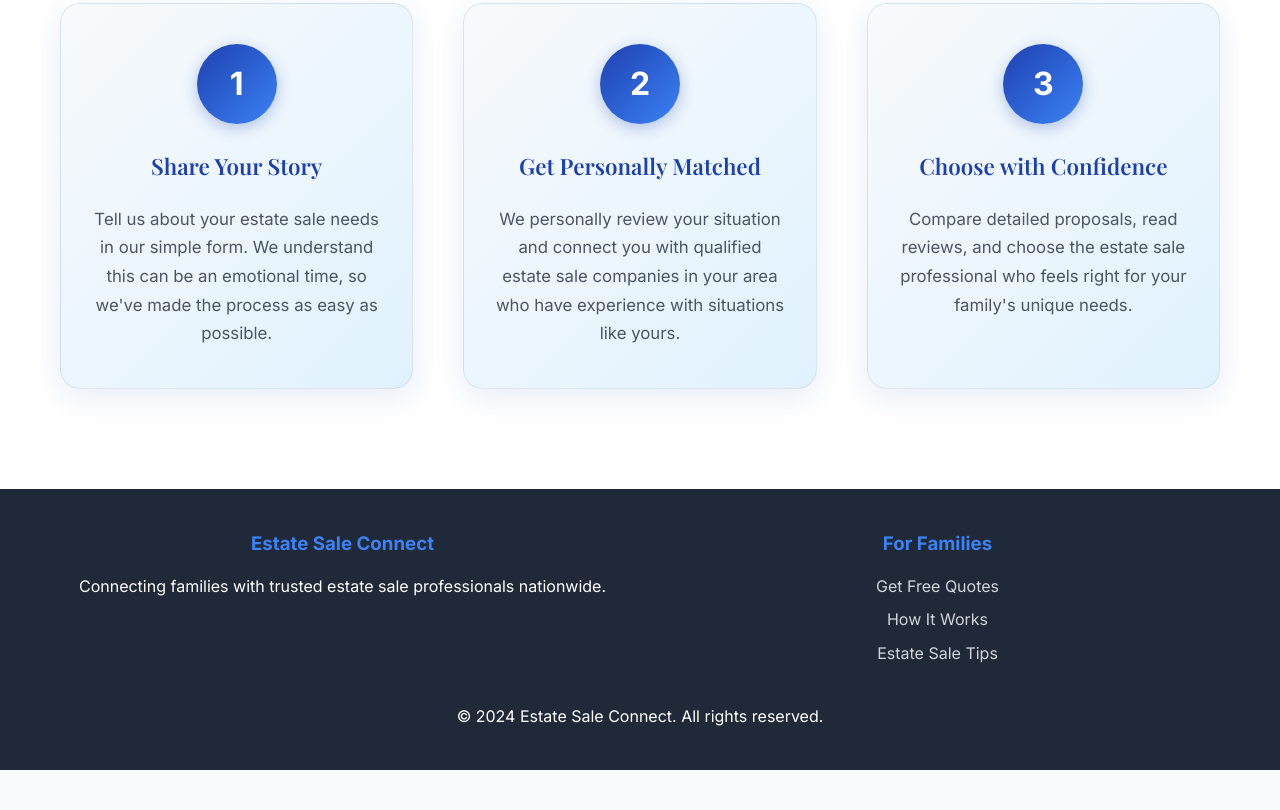
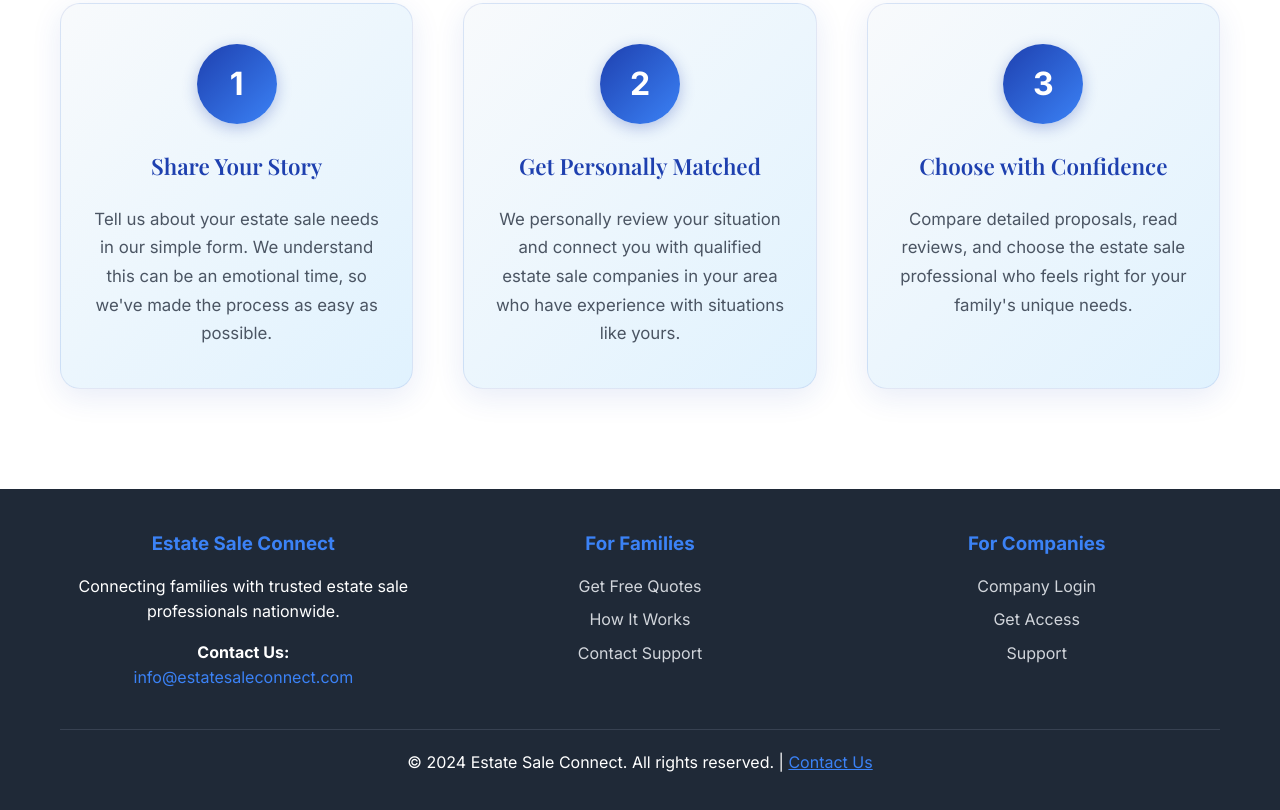
Before and after one commit to estatesaleconnect/estate-sale-connect, a website: page index.html in a window 1280 px wide. Shown: the part 2671-3481 px from the top of the page. Before the commit the page ends 3441 px from the top, so only its background shows below. Drawn offline with nearby package versions, Linux system fonts and the light colour scheme; a script that the page names is missing.

Commit message:
Update index.html
contact update

```diff
--- a/index.html
+++ b/index.html
@@ -600,7 +600,7 @@
             <ul class="nav-links">
                 <li><a href="#home">Home</a></li>
                 <li><a href="#how-it-works">How It Works</a></li>
-                <li><a href="#contact">Contact</a></li>
+                <li><a href="contact.html">Contact</a></li>
                 <li><a href="company-signin.html" class="company-login-btn">Company Login</a></li>
             </ul>
         </nav>
@@ -784,21 +784,33 @@
     </section>
 
     <!-- Footer -->
-    <footer id="contact">
+    <footer>
         <div class="container">
             <div class="footer-content">
                 <div class="footer-section">
                     <h3>Estate Sale Connect</h3>
                     <p>Connecting families with trusted estate sale professionals nationwide.</p>
+                    <div style="margin-top: 15px;">
+                        <strong>Contact Us:</strong><br>
+                        <a href="mailto:info@estatesaleconnect.com" style="color: #3b82f6; text-decoration: none;">info@estatesaleconnect.com</a>
+                    </div>
                 </div>
                 <div class="footer-section">
                     <h3>For Families</h3>
                     <a href="#lead-form">Get Free Quotes</a>
                     <a href="#how-it-works">How It Works</a>
-                    <a href="#">Estate Sale Tips</a>
+                    <a href="mailto:info@estatesaleconnect.com">Contact Support</a>
+                </div>
+                <div class="footer-section">
+                    <h3>For Companies</h3>
+                    <a href="company-signin.html">Company Login</a>
+                    <a href="mailto:info@estatesaleconnect.com">Get Access</a>
+                    <a href="mailto:info@estatesaleconnect.com">Support</a>
                 </div>
             </div>
-            <p>&copy; 2024 Estate Sale Connect. All rights reserved.</p>
+            <div style="text-align: center; margin-top: 30px; padding-top: 20px; border-top: 1px solid #374151;">
+                <p>&copy; 2024 Estate Sale Connect. All rights reserved. | <a href="mailto:info@estatesaleconnect.com" style="color: #3b82f6;">Contact Us</a></p>
+            </div>
         </div>
     </footer>
 
```
